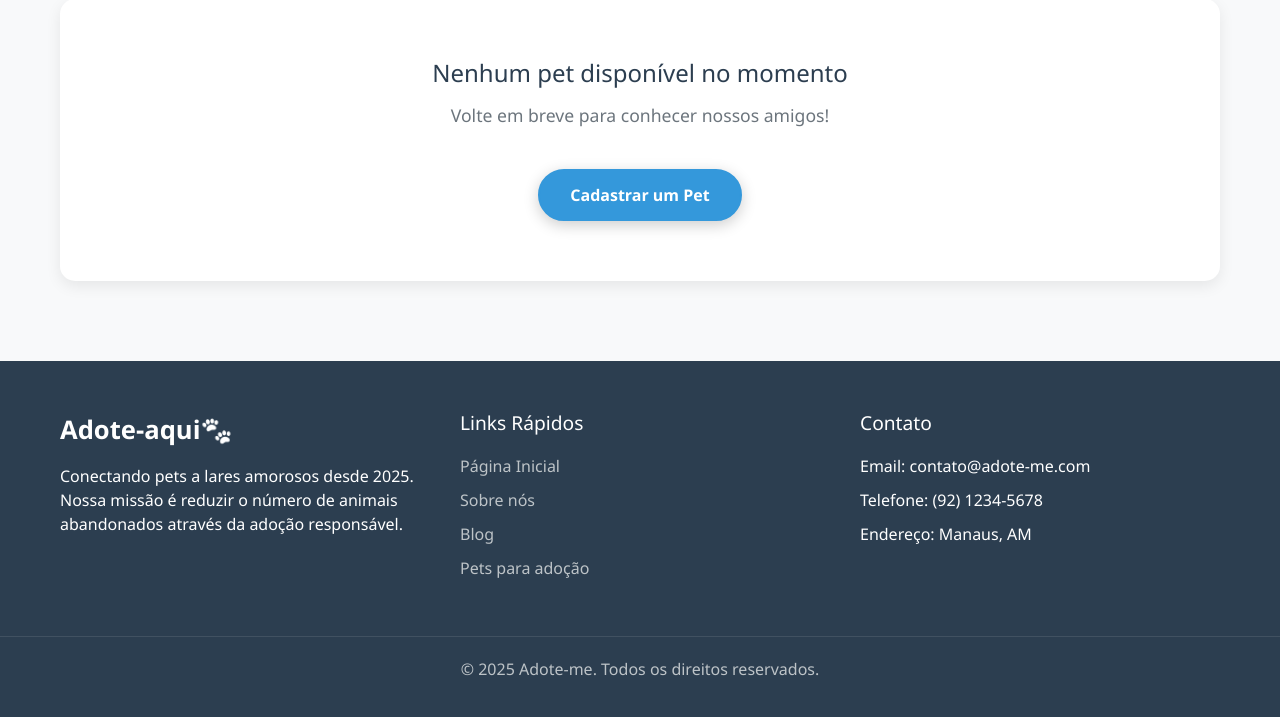
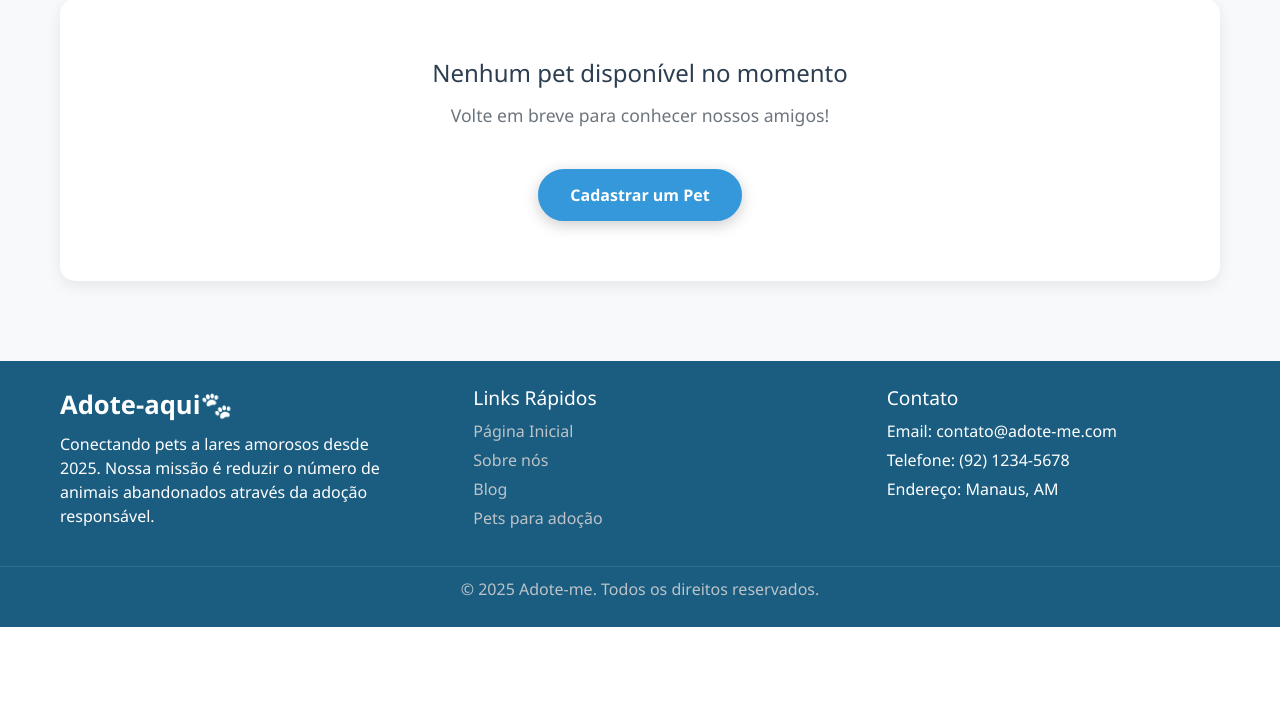
Before and after one commit to joaliny/adote-me, a Flask app: page /home in a window 1280 px wide. Shown: the part 1554-2271 px from the top of the page. After the commit the page ends 2181 px from the top, so only its background shows below. Run offline with Flask 3, Linux system fonts and the light colour scheme; data that the repository does not hold is empty; some libraries are stand-ins or nearby versions.

Commit message:
atualizando

```diff
--- a/static/css/base.css
+++ b/static/css/base.css
@@ -23,7 +23,7 @@
  /* Header e Navegação */
  header {
      background-color: white;
-            box-shadow: 0 2px 10px rgba(0,0,0,0.1);
+     box-shadow: 0 2px 10px rgba(0, 0, 0, 0.1);
      padding: 12px 0;
      position: sticky;
      top: 0;
@@ -88,7 +88,8 @@
      gap: 15px;
  }
 
-        .btn-login, .btn-register {
+ .btn-login,
+ .btn-register {
      padding: 8px 20px;
      border-radius: 20px;
      font-weight: 500;
@@ -117,90 +118,6 @@
      background-color: #2980b9;
      border-color: #2980b9;
  }
-
-        .btn-rounded {
-            min-width: 100px; /* largura mínima */
-            padding: 10px 25px;
-            text-align: center;
-        }
-
-
-
-    footer {
-    background-color: var(--secondary-color);
-    color: white;
-    padding: 50px 0 20px;
-}
-
-.footer-content {
-  max-width: 1200px;
-  margin: 0 auto;
-  display: grid;
-  grid-template-columns: repeat(auto-fit, minmax(250px, 1fr));
-  gap: 40px;
-  padding: 0 20px;
-}
-
-.footer-column h3 {
-  margin-bottom: 20px;
-  font-size: 1.2rem;
-}
-
-.footer-column ul {
-  list-style: none;
-  padding: 0;
-}
-
-.footer-column ul li {
-  margin-bottom: 10px;
-}
-
-.footer-column a {
-  color: #bdc3c7;
-  text-decoration: none;
-  transition: color 0.3s;
-}
-
-.footer-column a:hover {
-  color: white;
-}
-
-.copyright {
-  text-align: center;
-  margin-top: 40px;
-  padding-top: 20px;
-  border-top: 1px solid rgba(243, 243, 243, 0.1);
-  color: #bdc3c7;
-}
-
-
- .logo {
-     font-size: 1.8rem;
-     font-weight: bold;
- }
-
- .logo-branco {
-     color: white;
- }
-
- .logo-colorido {
-     color: white;
-     /* ou qualquer cor que você quiser */
- }
-
-
- footer .logo {
-     font-size: 1.6rem;
-     font-weight: bold;
-     color: white;
-     margin-bottom: 15px;
- }
-
- footer .logo span {
-     color: white;
- }
-
-
 
  /* ESTILOS DO DROPDOWN PERSONALIZADO */
  .auth-buttons .dropdown-toggle {
@@ -264,7 +181,7 @@
      opacity: 1;
  }
 
-
+ /* Estilos adicionais para botões de favorito */
  .btn-favorito-ativo {
      color: #dc3545 !important;
      background-color: rgba(220, 53, 69, 0.1) !important;
@@ -284,3 +201,70 @@
      height: 250px;
      object-fit: cover;
  }
+
+
+ /* Footer */
+ footer {
+     background-color: var(--footer-color);
+     color: white;
+     padding: 25px 0 10px;
+     /* Era 50px 0 20px - reduzi pela metade */
+ }
+
+ .footer-content {
+     max-width: 1200px;
+     margin: 0 auto;
+     display: grid;
+     grid-template-columns: repeat(auto-fit, minmax(250px, 1fr));
+     gap: 80px;
+     padding: 0 20px;
+ }
+
+ .footer-column h3 {
+     margin-bottom: 10px;
+     /* Era 20px - reduzi pela metade */
+     font-size: 1.2rem;
+ }
+
+ .footer-column ul {
+     list-style: none;
+     padding: 0;
+
+ }
+
+ .footer-column ul li {
+     margin-bottom: 5px;
+     /* Era 10px - reduzi pela metade */
+ }
+
+ .footer-column a {
+     color: #bdc3c7;
+     text-decoration: none;
+     transition: color 0.3s;
+ }
+
+ .footer-column a:hover {
+     color: white;
+ }
+
+ .copyright {
+     text-align: center;
+     margin-top: 20px;
+     /* Era 40px - reduzi pela metade */
+     padding-top: 10px;
+     /* Era 20px - reduzi pela metade */
+     border-top: 1px solid rgba(255, 255, 255, 0.1);
+     color: #bdc3c7;
+ }
+
+ footer .logo {
+     font-size: 1.6rem;
+     font-weight: bold;
+     color: white;
+     margin-bottom: 8px;
+     /* Era 15px - reduzi quase pela metade */
+ }
+
+ footer .logo span {
+     color: white;
+ }
```
Lines whose indentation alone changed are shown as unchanged.
